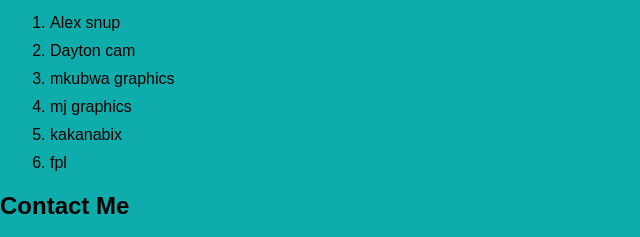
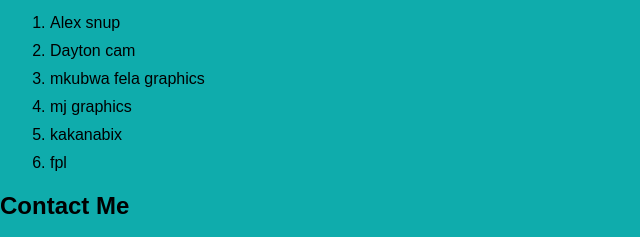
Before and after one commit to alexmuindu/photographic_web, a plain HTML site: page index.html in a window 1280 px wide. Shown: the part 1164-1401 px from the top of the page, 0-640 px from the left. Drawn offline with Linux system fonts and the light colour scheme.

Commit message:
edited index file

```diff
--- a/index.html
+++ b/index.html
@@ -37,7 +37,7 @@
             <h3>list of my favorite graphics</h3>
             <li>Alex snup</li>
             <li>Dayton cam</li>
-            <li>mkubwa graphics</li>
+            <li>mkubwa  fela graphics</li>
             <li>mj graphics </li>
             <li>kakanabix</li>
             <lI>fpl</lI>
```
